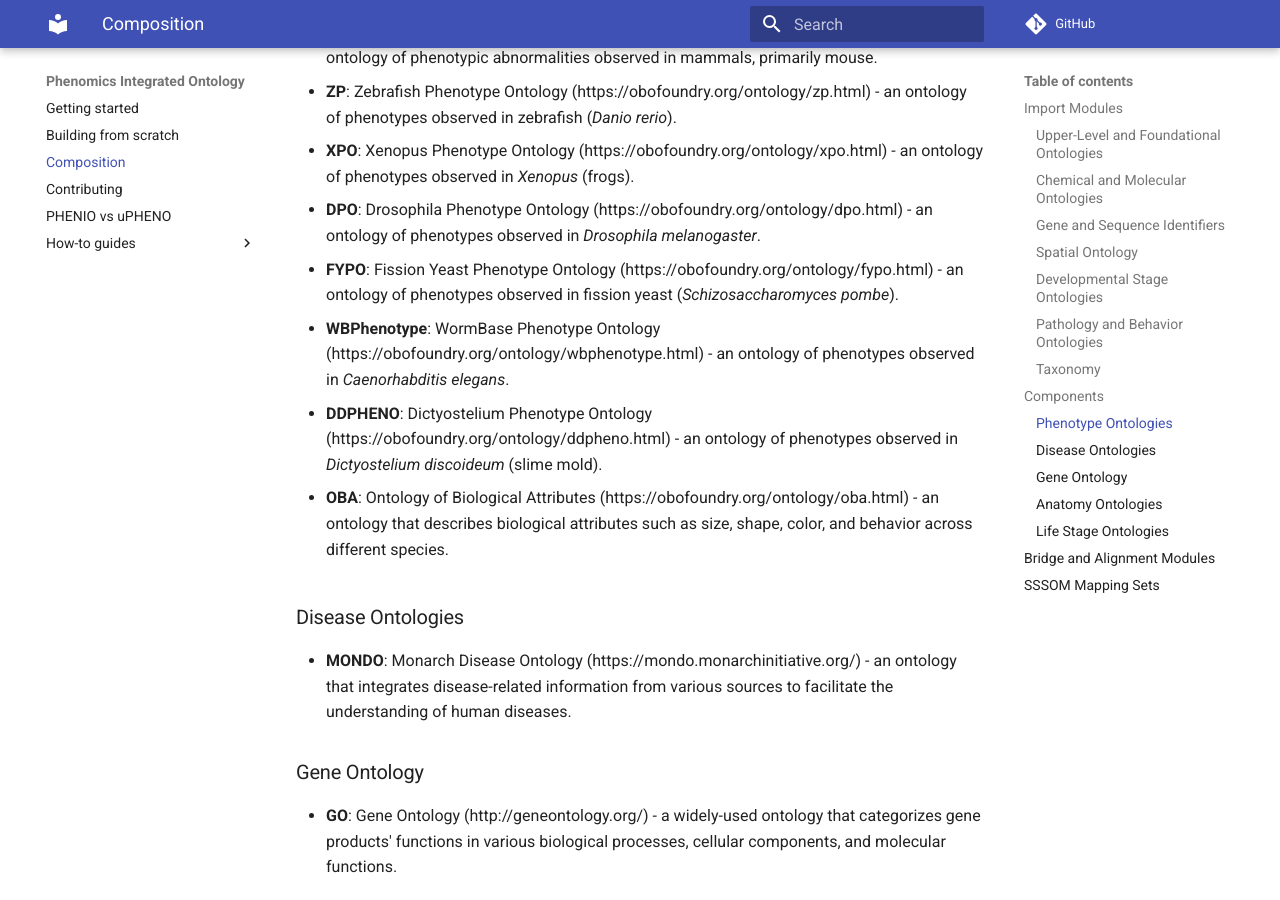
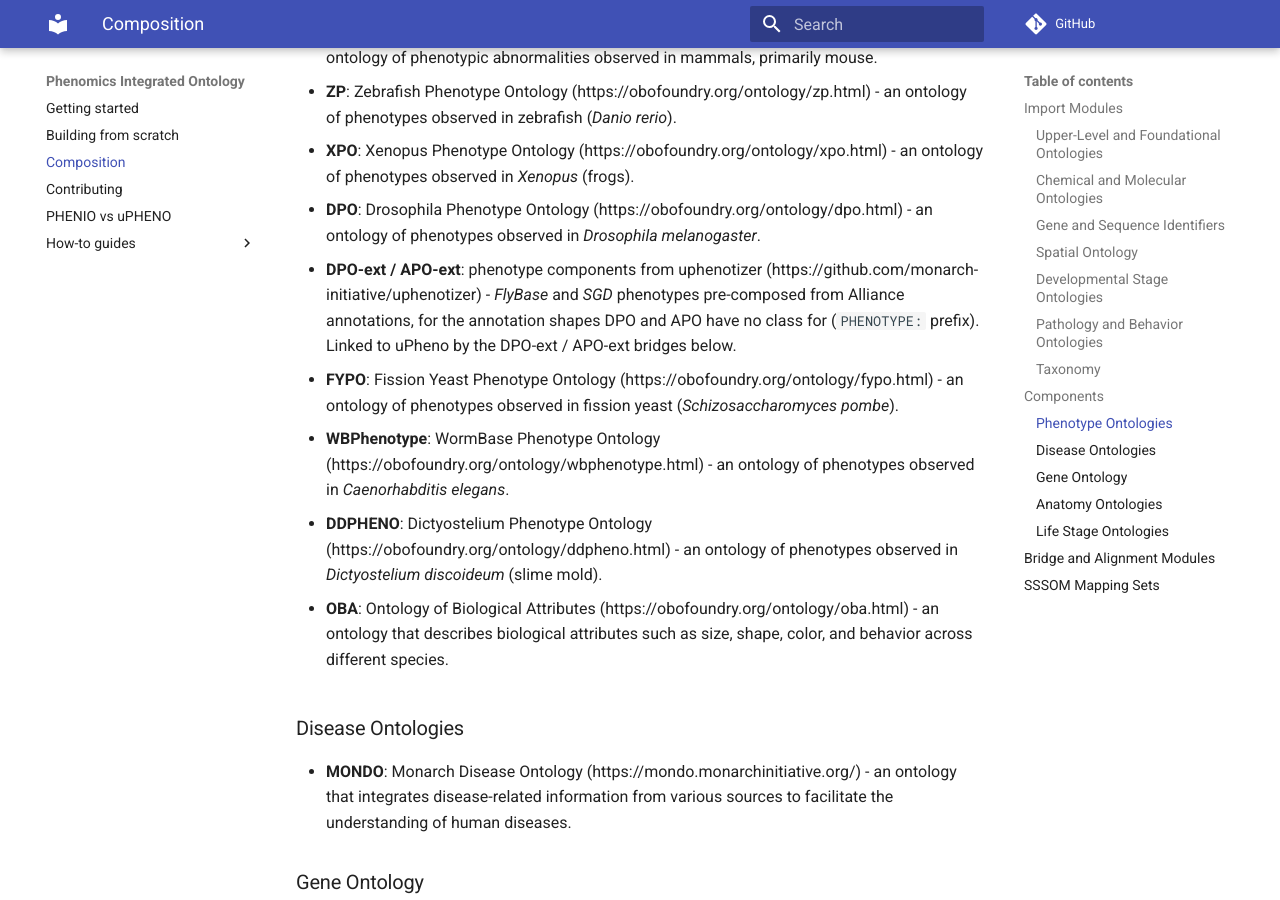
Before and after one commit to monarch-initiative/phenio, an MkDocs documentation site: the page built from docs/composition.md, in a window 1280 px wide and 900 px high, scrolled down 2599 px. Built offline with MkDocs 1.6.1 and Material for MkDocs 9.7.7, drawn with Linux system fonts in a browser that asks for light colours; comment, search, counter and statistics services are not loaded; some of the changed text lies outside the part shown.

Commit message:
Import DPO-ext and APO-ext phenotype components from uphenotizer
Adds dpo-ext.owl and apo-ext.owl as components and their uPheno bridges
as import modules, the same way as upheno-bridge. Sources are raw GitHub
URLs until the uphenotizer w3id PURLs resolve.

```diff
--- a/docs/composition.md
+++ b/docs/composition.md
@@ -74,6 +74,8 @@ Components are ontologies merged into PHENIO as full modules using their base re
 
 * **DPO**: Drosophila Phenotype Ontology (https://obofoundry.org/ontology/dpo.html) - an ontology of phenotypes observed in *Drosophila melanogaster*.
 
+* **DPO-ext / APO-ext**: phenotype components from uphenotizer (https://github.com/monarch-initiative/uphenotizer) - _FlyBase_ and _SGD_ phenotypes pre-composed from Alliance annotations, for the annotation shapes DPO and APO have no class for (`PHENOTYPE:` prefix). Linked to uPheno by the DPO-ext / APO-ext bridges below.
+
 * **FYPO**: Fission Yeast Phenotype Ontology (https://obofoundry.org/ontology/fypo.html) - an ontology of phenotypes observed in fission yeast (*Schizosaccharomyces pombe*).
 
 * **WBPhenotype**: WormBase Phenotype Ontology (https://obofoundry.org/ontology/wbphenotype.html) - an ontology of phenotypes observed in *Caenorhabditis elegans*.
@@ -120,6 +122,8 @@ Bridge ontologies provide the axioms that link species-specific ontologies to th
 
 * **uPHENO Alignments**: (https://github.com/obophenotype/upheno) - alignment axioms for phenotype ontology integration across species.
 
+* **DPO-ext / APO-ext Bridges**: (https://github.com/monarch-initiative/uphenotizer) - `SubClassOf` axioms placing each DPO-ext / APO-ext class under its most specific uPheno grouping(s).
+
 ## SSSOM Mapping Sets
 
 PHENIO includes [Simple Standard for Sharing Ontological Mappings (SSSOM)](https://mapping-commons.github.io/sssom/) mapping sets that define equivalences and relationships between terms in different ontologies.
```
Also changed, not shown: docs/odk-workflows/RepositoryFileStructure.md (+4 -0 lines), src/ontology/phenio-odk.yaml (+14 -0 lines), 2 other files.
